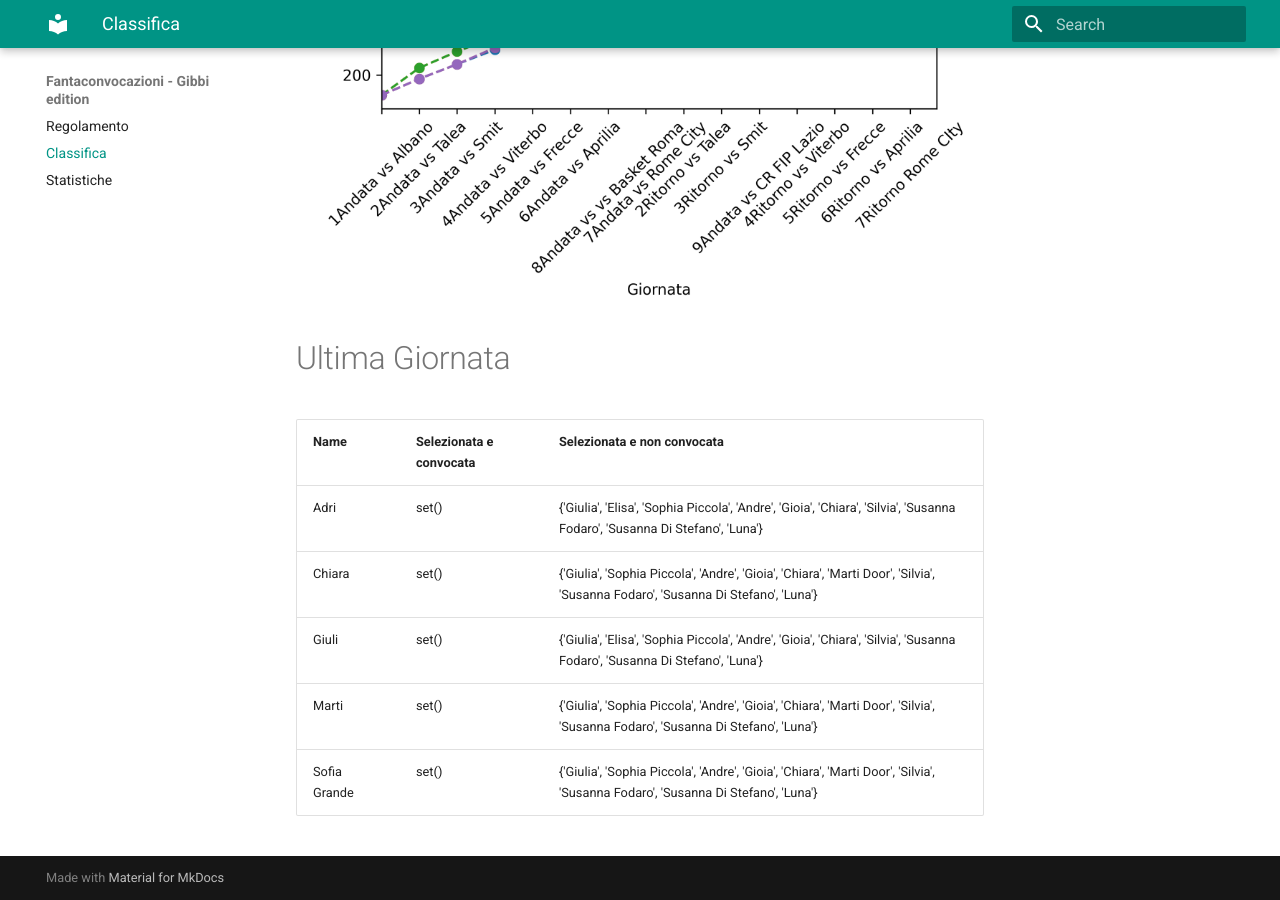
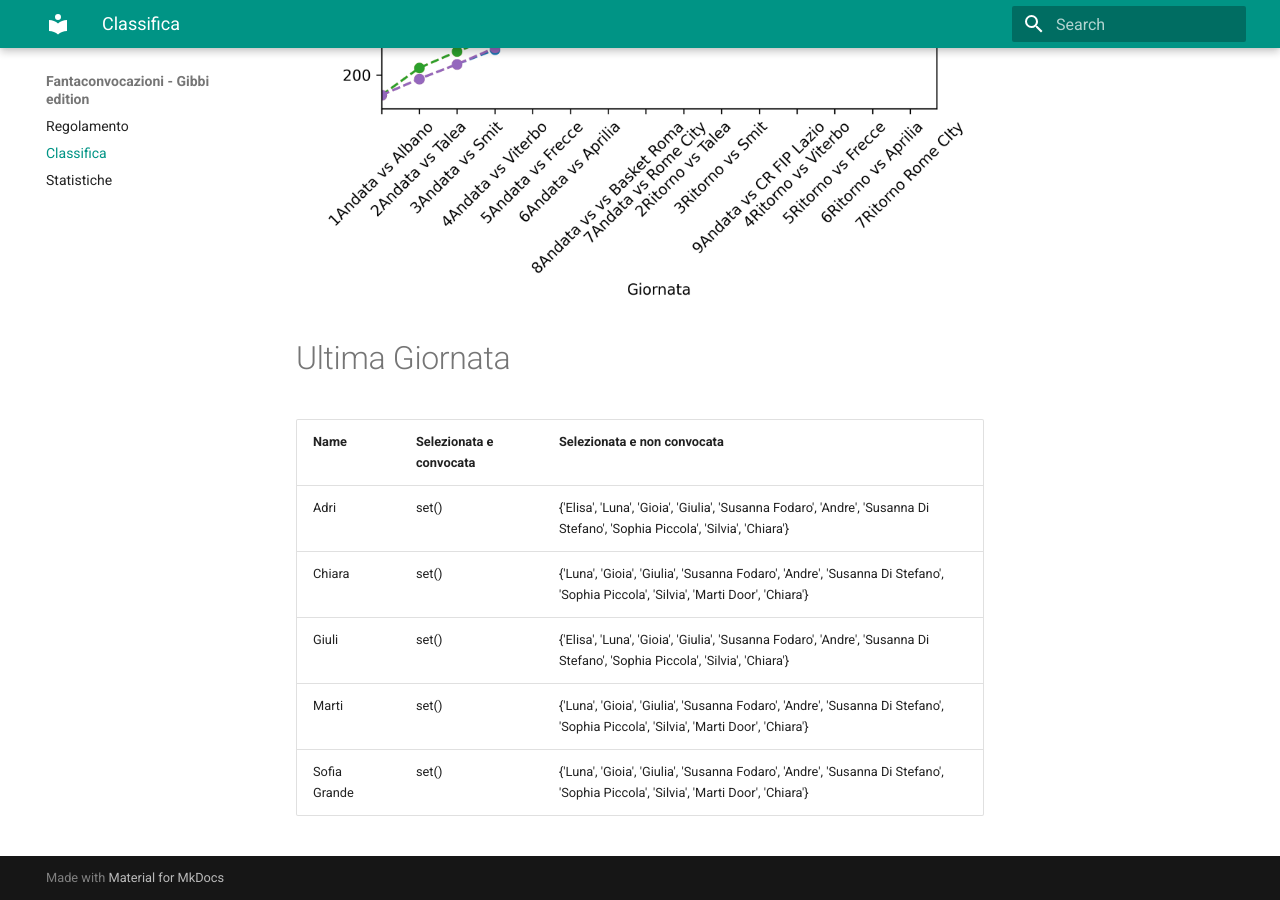
Before and after one commit to martinig94/fantagibbi, an MkDocs documentation site: the page built from docs/Classifica.md, in a window 1280 px wide and 900 px high, scrolled down 810 px. Built offline with MkDocs 1.6.1 and Material for MkDocs 9.7.7, drawn with Linux system fonts in a browser that asks for light colours.

Commit message:
Auto-update from main.py

```diff
--- a/docs/Classifica.md
+++ b/docs/Classifica.md
@@ -18,9 +18,9 @@
 <!-- START_TABLE CORRECT -->
 | Name         | Selezionata e convocata   | Selezionata e non convocata                                                                                                      |
 |:-------------|:--------------------------|:---------------------------------------------------------------------------------------------------------------------------------|
-| Adri         | set()                     | {'Giulia', 'Elisa', 'Sophia Piccola', 'Andre', 'Gioia', 'Chiara', 'Silvia', 'Susanna Fodaro', 'Susanna Di Stefano', 'Luna'}      |
-| Chiara       | set()                     | {'Giulia', 'Sophia Piccola', 'Andre', 'Gioia', 'Chiara', 'Marti Door', 'Silvia', 'Susanna Fodaro', 'Susanna Di Stefano', 'Luna'} |
-| Giuli        | set()                     | {'Giulia', 'Elisa', 'Sophia Piccola', 'Andre', 'Gioia', 'Chiara', 'Silvia', 'Susanna Fodaro', 'Susanna Di Stefano', 'Luna'}      |
-| Marti        | set()                     | {'Giulia', 'Sophia Piccola', 'Andre', 'Gioia', 'Chiara', 'Marti Door', 'Silvia', 'Susanna Fodaro', 'Susanna Di Stefano', 'Luna'} |
-| Sofia Grande | set()                     | {'Giulia', 'Sophia Piccola', 'Andre', 'Gioia', 'Chiara', 'Marti Door', 'Silvia', 'Susanna Fodaro', 'Susanna Di Stefano', 'Luna'} |
+| Adri         | set()                     | {'Elisa', 'Luna', 'Gioia', 'Giulia', 'Susanna Fodaro', 'Andre', 'Susanna Di Stefano', 'Sophia Piccola', 'Silvia', 'Chiara'}      |
+| Chiara       | set()                     | {'Luna', 'Gioia', 'Giulia', 'Susanna Fodaro', 'Andre', 'Susanna Di Stefano', 'Sophia Piccola', 'Silvia', 'Marti Door', 'Chiara'} |
+| Giuli        | set()                     | {'Elisa', 'Luna', 'Gioia', 'Giulia', 'Susanna Fodaro', 'Andre', 'Susanna Di Stefano', 'Sophia Piccola', 'Silvia', 'Chiara'}      |
+| Marti        | set()                     | {'Luna', 'Gioia', 'Giulia', 'Susanna Fodaro', 'Andre', 'Susanna Di Stefano', 'Sophia Piccola', 'Silvia', 'Marti Door', 'Chiara'} |
+| Sofia Grande | set()                     | {'Luna', 'Gioia', 'Giulia', 'Susanna Fodaro', 'Andre', 'Susanna Di Stefano', 'Sophia Piccola', 'Silvia', 'Marti Door', 'Chiara'} |
 <!-- END_TABLE CORRECT -->
```
